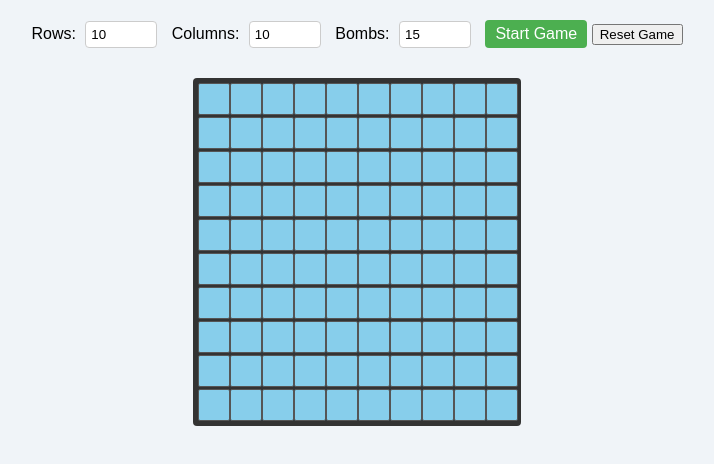
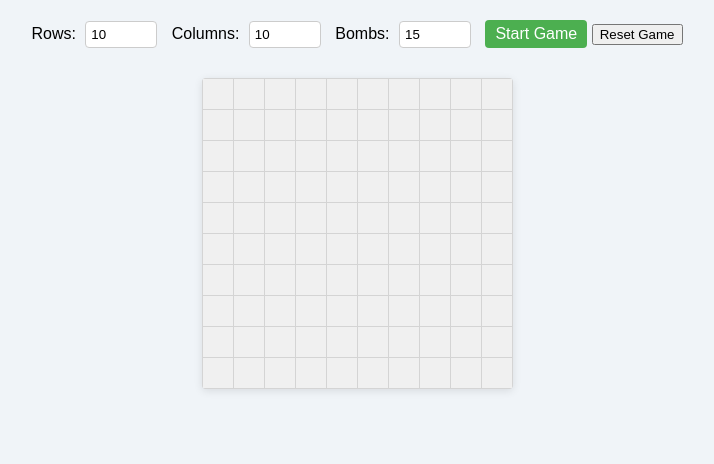
Before and after one commit to jc9677/mysweeper, a website built with Vite: page index.html in a window 1280 px wide. Shown: the whole page, without its empty margins (283-997 px from the left). Built offline with nearby package versions, Linux system fonts and the light colour scheme.

Commit message:
Refactor game board and cell styles; improve visual aesthetics and user interaction

```diff
--- a/style.css
+++ b/style.css
@@ -41,28 +41,34 @@ body {
 
 #game-board {
   display: grid;
-  gap: 2px;
-  background: #333;
-  padding: 5px;
+  gap: 1px;
+  background: #d4d4d4;
+  padding: 1px;
   border-radius: 4px;
+  box-shadow: 0 2px 8px rgba(0, 0, 0, 0.1);
 }
 
 .cell {
   width: 30px;
   height: 30px;
-  background: #87ceeb;
-  border: 1px solid #555;
+  background: #f0f0f0;
+  border: none;
   text-align: center;
   line-height: 30px;
   font-weight: bold;
   color: #333;
   cursor: pointer;
-  border-radius: 2px;
+  transition: background-color 0.15s ease;
+}
+
+.cell:hover {
+  background: #e5e5e5;
 }
 
 .cell.revealed {
-  background: #eee;
+  background: #ffffff;
   cursor: default;
+  box-shadow: inset 0 1px 3px rgba(0, 0, 0, 0.1);
 }
 
 /* Added styles for overlay popup */
```
